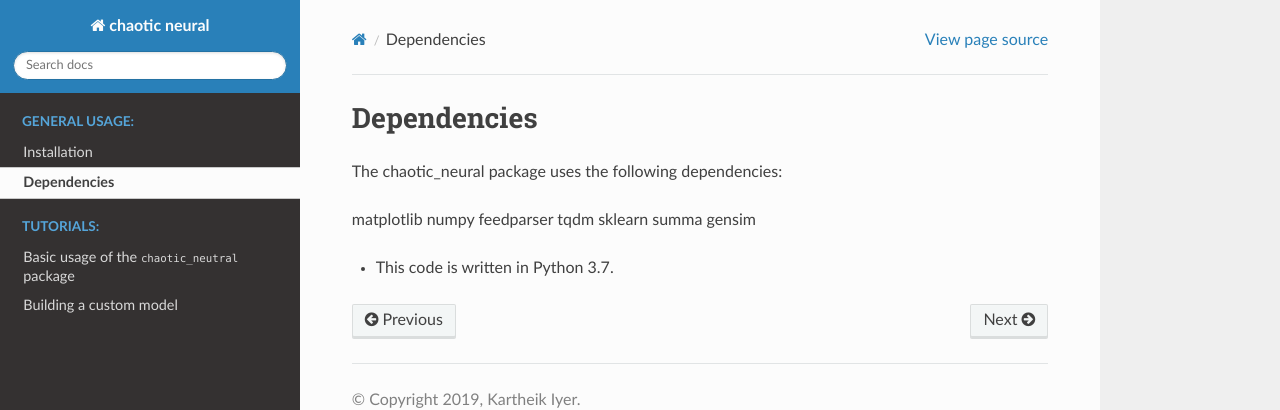
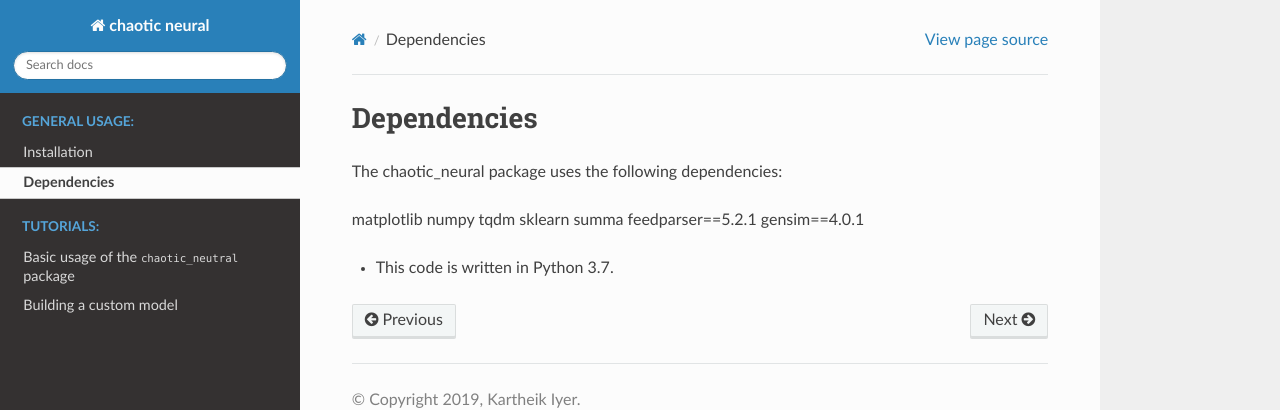
Before and after one commit to kartheikiyer/chaotic_neural, a Sphinx documentation site: the page built from docs/usage/dependencies.rst, in a window 1280 px wide. Shown: the top 410 px of the page. Built offline with Sphinx 7.4.7 and the Read the Docs theme 2.0.0, drawn with Linux system fonts in a browser that asks for light colours; pages that are not in the unit, such as notebooks, are missing from menus.

Commit message:
Update dependencies.rst

```diff
--- a/docs/usage/dependencies.rst
+++ b/docs/usage/dependencies.rst
@@ -5,10 +5,10 @@ The chaotic_neural package uses the following dependencies:
 
 matplotlib
 numpy
-feedparser
 tqdm
 sklearn
 summa
-gensim
+feedparser==5.2.1
+gensim==4.0.1
 
 - This code is written in Python 3.7.
```
